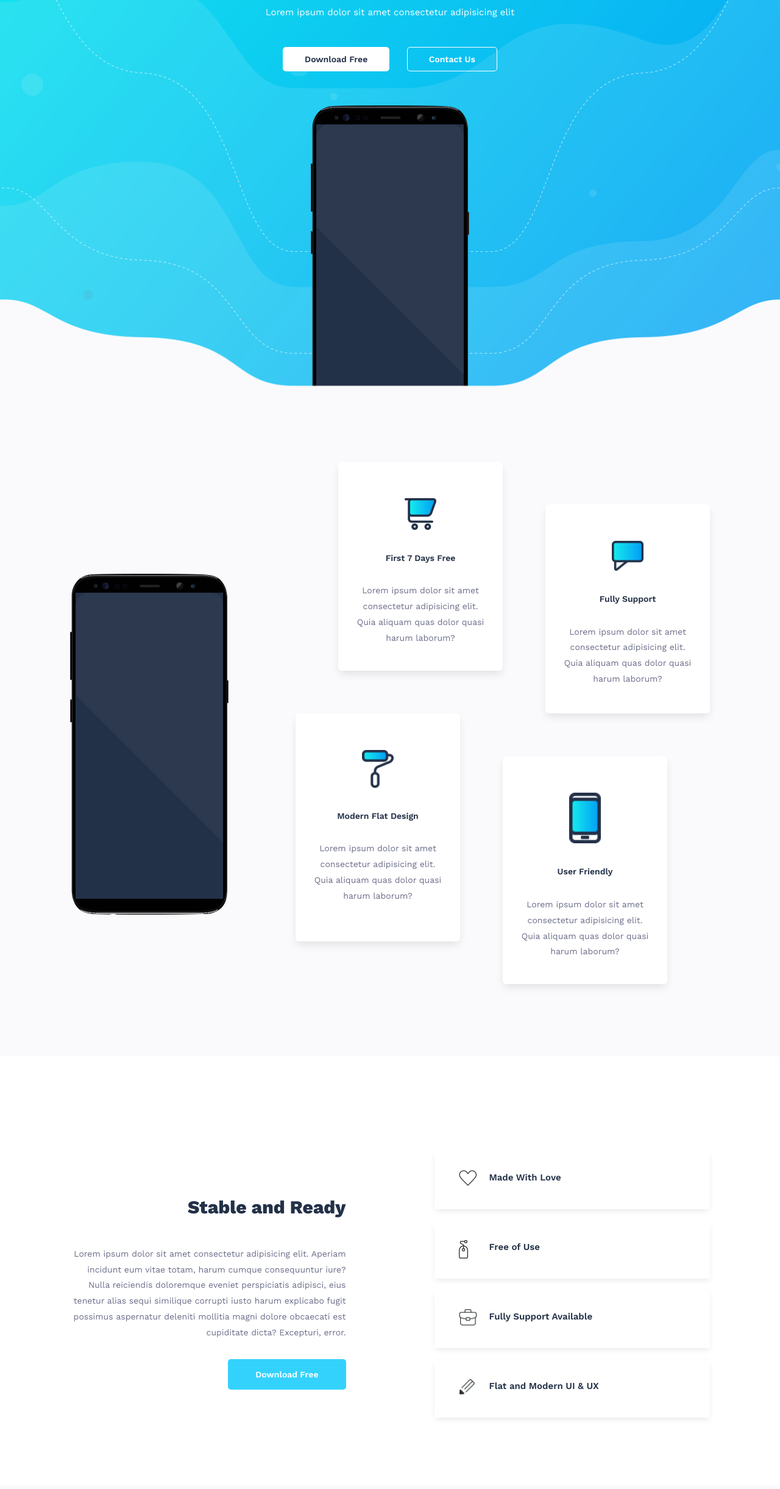
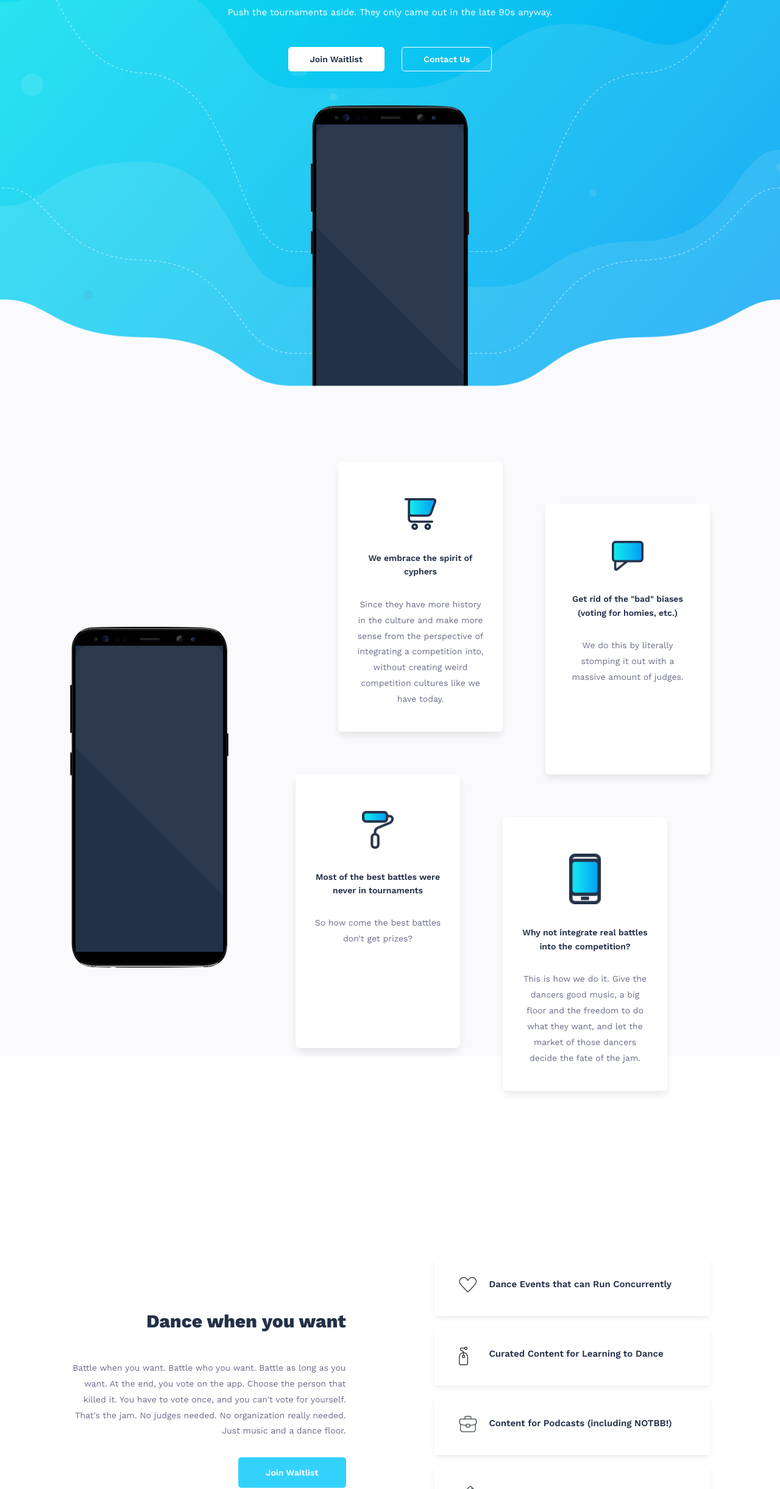
Before and after one commit to unitdevusd/dopeboys, a plain HTML site: page index.html in a window 1280 px wide. Shown: the part 358-2800 px from the top of the page at 61% size. Drawn offline with nearby package versions, Linux system fonts and the light colour scheme.

Commit message:
changing text to kurts content

```diff
--- a/index.html
+++ b/index.html
@@ -29,7 +29,7 @@
 
                 <div class = "navbar-collapse">
                     <ul class = "navbar-nav">
-                        <li class = "nav-item">
+                        <!-- <li class = "nav-item">
                             <a href = "#" class = "nav-link">Home</a>
                         </li>
                         <li class = "nav-item">
@@ -40,7 +40,7 @@
                         </li>
                         <li class = "nav-item">
                             <a href = "#" class = "nav-link">Info</a>
-                        </li>
+                        </li> -->
                     </ul>
                 </div>
             </div>
@@ -51,10 +51,11 @@
         <header class = "header">
             <div class = "container header-content">
                 <div class = "header-text text-white text-center">
-                    <h2 class = "text-white">Choose a better way to represent your app</h2>
-                    <p>Lorem ipsum dolor sit amet consectetur adipisicing elit</p>
+                    <h2 class = "text-white">Change the landscape of competitions.</h2>
+                    <p>Push the tournaments aside. They only came out in the late 90s anyway.
+</p>
                     <div class = "btn-group">
-                        <button type = "button">Download Free</button>
+                        <button type = "button">Join Waitlist</button>
                         <button type = "button">Contact Us</button>
                     </div>
                 </div>
@@ -73,23 +74,26 @@
                 <div class = "grid">
                     <div class = "grid-item text-center bg-white">
                         <img src = "images/icon-1.png">
-                        <h3>First 7 Days Free</h3>
-                        <p class = "text">Lorem ipsum dolor sit amet consectetur adipisicing elit. Quia aliquam quas dolor quasi harum laborum?</p>
+                        <h3> We embrace the spirit of cyphers</h3>
+                        <p class = "text">Since they have more history in the culture and make more sense from the perspective of integrating a competition into, without creating weird competition cultures like we have today.
+
+                            </p>
                     </div>
                     <div class = "grid-item text-center bg-white">
                         <img src = "images/icon-2.png">
-                        <h3>Fully Support</h3>
-                        <p class = "text">Lorem ipsum dolor sit amet consectetur adipisicing elit. Quia aliquam quas dolor quasi harum laborum?</p>
+                        <h3>Get rid of the "bad" biases (voting for homies, etc.)</h3>
+                        <p class = "text">We do this by literally stomping it out with a massive amount of judges.</p>
                     </div>
                     <div class = "grid-item text-center bg-white">
                         <img src = "images/icon-3.png">
-                        <h3>Modern Flat Design</h3>
-                        <p class = "text">Lorem ipsum dolor sit amet consectetur adipisicing elit. Quia aliquam quas dolor quasi harum laborum?</p>
+                        <h3>Most of the best battles were never in tournaments</h3>
+                        <p class = "text">So how come the best battles don't get prizes?</p>
                     </div>
                     <div class = "grid-item text-center bg-white">
                         <img src = "images/icon-4.png">
-                        <h3>User Friendly</h3>
-                        <p class = "text">Lorem ipsum dolor sit amet consectetur adipisicing elit. Quia aliquam quas dolor quasi harum laborum?</p>
+                        <h3>Why not integrate real battles into the competition?</h3>
+                        <p class = "text">This is how we do it. Give the dancers good music, a big floor and the freedom to do what they want, and let the market of those dancers decide the fate of the jam.
+                        </p>
                     </div>
                 </div>
             </div>
@@ -101,10 +105,11 @@
             <div class = "container section-two-content">
                 <div class = "info text-center">
                     <div class = "section-title">
-                        <h2>Stable and Ready</h2>
+                        <h2>Dance when you want</h2>
                     </div>
-                    <p class = "text">Lorem ipsum dolor sit amet consectetur adipisicing elit. Aperiam incidunt eum vitae totam, harum cumque consequuntur iure? Nulla reiciendis doloremque eveniet perspiciatis adipisci, eius tenetur alias sequi similique corrupti iusto harum explicabo fugit possimus aspernatur deleniti mollitia magni dolore obcaecati est cupiditate dicta? Excepturi, error.</p>
-                    <a href = "#" class = "btn">Download Free</a>
+                    <p class = "text">Battle when you want. Battle who you want. Battle as long as you want. At the end, you vote on the app. Choose the person that killed it. You have to vote once, and you can't vote for yourself. That's the jam. No judges needed. No organization really needed. Just music and a dance floor.
+                    </p>
+                    <a href = "#" class = "btn">Join Waitlist</a>
                 </div>
                 <div class = "accordion">
                     <div class = "accordion-item">
@@ -112,8 +117,8 @@
                             <img src = "images/love-icon.png">
                         </div>
                         <div class = "accordion-item-content">
-                            <span class = "text-blue accordion-title">Made With Love</span>
-                            <p class = "text">Lorem ipsum dolor sit amet consectetur adipisicing elit. Ab accusamus molestiae consequatur illo adipisci et.</p>
+                            <span class = "text-blue accordion-title">Dance Events that can Run Concurrently</span>
+                            <p class = "text">Just like any other app with groups online you can have events functioning as groups that run independently of each other.</p>
                         </div>
                     </div>
 
@@ -122,8 +127,8 @@
                             <img src = "images/use-icon.png">
                         </div>
                         <div class = "accordion-item-content">
-                            <span class = "text-blue accordion-title">Free of Use</span>
-                            <p class = "text">Lorem ipsum dolor sit amet consectetur adipisicing elit. Ab accusamus molestiae consequatur illo adipisci et.</p>
+                            <span class = "text-blue accordion-title">Curated Content for Learning to Dance</span>
+                            <p class = "text">Tutorials and music available for bboys and bgirls all in one place.</p>
                         </div>
                     </div>
 
@@ -132,8 +137,8 @@
                             <img src = "images/support-icon.png">
                         </div>
                         <div class = "accordion-item-content">
-                            <span class = "text-blue accordion-title">Fully Support Available</span>
-                            <p class = "text">Lorem ipsum dolor sit amet consectetur adipisicing elit. Ab accusamus molestiae consequatur illo adipisci et.</p>
+                            <span class = "text-blue accordion-title">Content for Podcasts (including NOTBB!)</span>
+                            <p class = "text">"Came for the judging app, stayed for the dope podcast and sweet suite of apps".</p>
                         </div>
                     </div>
 
@@ -142,8 +147,8 @@
                             <img src = "images/pen-icon.png">
                         </div>
                         <div class = "accordion-item-content">
-                            <span class = "text-blue accordion-title">Flat and Modern UI & UX</span>
-                            <p class = "text">Lorem ipsum dolor sit amet consectetur adipisicing elit. Ab accusamus molestiae consequatur illo adipisci et.</p>
+                            <span class = "text-blue accordion-title">Dance Friend Finder</span>
+                            <p class = "text">A dance friend finder/networking function that matches dancers up.</p>
                         </div>
                     </div>
                 </div>
@@ -159,7 +164,7 @@
                 </div>
                 <div class = "info">
                     <div class = "section-title">
-                        <h2>Everything You Need</h2>
+                        <h2>Friction on the Floor, None on the App</h2>
                     </div>
                     <ul>
                         <li>
@@ -171,7 +176,7 @@
                             <span class = "text-blue">iPhone</span>
                         </li>
                     </ul>
-                    <p class = "text">Lorem, ipsum dolor sit amet consectetur adipisicing elit. Pariatur assumenda eos officia molestiae beatae ut exercitationem voluptates eius, libero corrupti ullam esse praesentium quia vero dolore, facilis aliquid quas inventore ipsa sunt! Inventore maxime reprehenderit repudiandae asperiores sit aspernatur, veniam a rerum reiciendis, quae voluptatibus.</p>
+                    <p class = "text">When you show up to the event, you sign in, you or the promoter takes a photo of you and puts in your info to the app. You as a dancer are now associated with that input in the app. Every competitor does this, and no one else. The jam happens, continuous music from a dj, no stopping. </p>
                 </div>
             </div>
         </section>
@@ -185,9 +190,10 @@
                 </div>
                 <div class = "info text-center">
                     <div class = "section-title">
-                        <h2>Now Available</h2>
+                        <h2>Go Back In Time to Judge</h2>
                     </div>
-                    <p class = "text">Lorem ipsum dolor sit amet consectetur adipisicing elit. Obcaecati facere quam reprehenderit! Fugit voluptatum ad unde odit recusandae in cupiditate maxime asperiores dicta totam molestiae quasi voluptate consectetur excepturi velit earum odio sit quibusdam sed, nisi libero corrupti ipsum! Quaerat quibusdam labore vitae sed nostrum.</p>
+                    <p class = "text">Crowd judging through this app on events that didn't even use the DopeBoys app officially. Judge battles from Outbreak, FSS, Mighty 4 and The Big Payback and judge them for fun. After judging, see how your vote matches up to the official judges' decision.
+                    </p>
                     <div class = "store-group">
                         <a href = "#">
                             <img src = "images/ios.png">
@@ -198,7 +204,7 @@
                     </div>
                 </div>
             </div>
-            <a href = "#" class = "btn get-app-btn">get the app today</a>
+            <a href = "#" class = "btn get-app-btn"> Join DopeBoys waitlist</a>
         </section>
         <!-- end of section four -->
 
@@ -207,7 +213,7 @@
             <div class = "container footer-content text-center">
                 <div class = "footer-top">
                     <div class = "footer-top-item">
-                        <h3>Company</h3>
+                        <!-- <h3>Company</h3>
                         <ul class = "text">
                             <li><a href = "#">Home</a></li>
                             <li><a href = "#">Jobs</a></li>
@@ -234,7 +240,7 @@
                         <h3>Documents</h3>
                         <ul class = "text">
                             <li><a href = "#">Terms of Service</a></li>
-                            <li><a href = "#">Privacy Policy</a></li>
+                            <li><a href = "#">Privacy Policy</a></li> -->
                         </ul>
                     </div>
                 </div>
@@ -243,17 +249,17 @@
                     <div class = "section-title">
                         <h2>Get In Touch</h2>
                     </div>
-                    <p class = "text">Subscribe to our newsletter and get notification for upcoming cool stuff.</p>
+                    <p class = "text">Send this page as an invite to your friend below.</p>
                     <form class = "newsletter-form">
                         <input type = "email" class = "form-control">
-                        <button type = "submit" class = "btn submit-btn">count me in</button>
+                        <button type = "submit" class = "btn submit-btn">SEND</button>
                     </form>
                 </div>
             </div>
 
             <div class = "footer-end bg-blue text-center">
                 <div class = "container">
-                    <span class = "text-white">&copy; 2022 - Vivo, All Rights Reserved</span>
+                    <span class = "text-white">2023 The DopeBoys App™</span>
                     <ul class = "footer-icons">
                         <li>
                             <a href = "#" class = "text-white">
```
